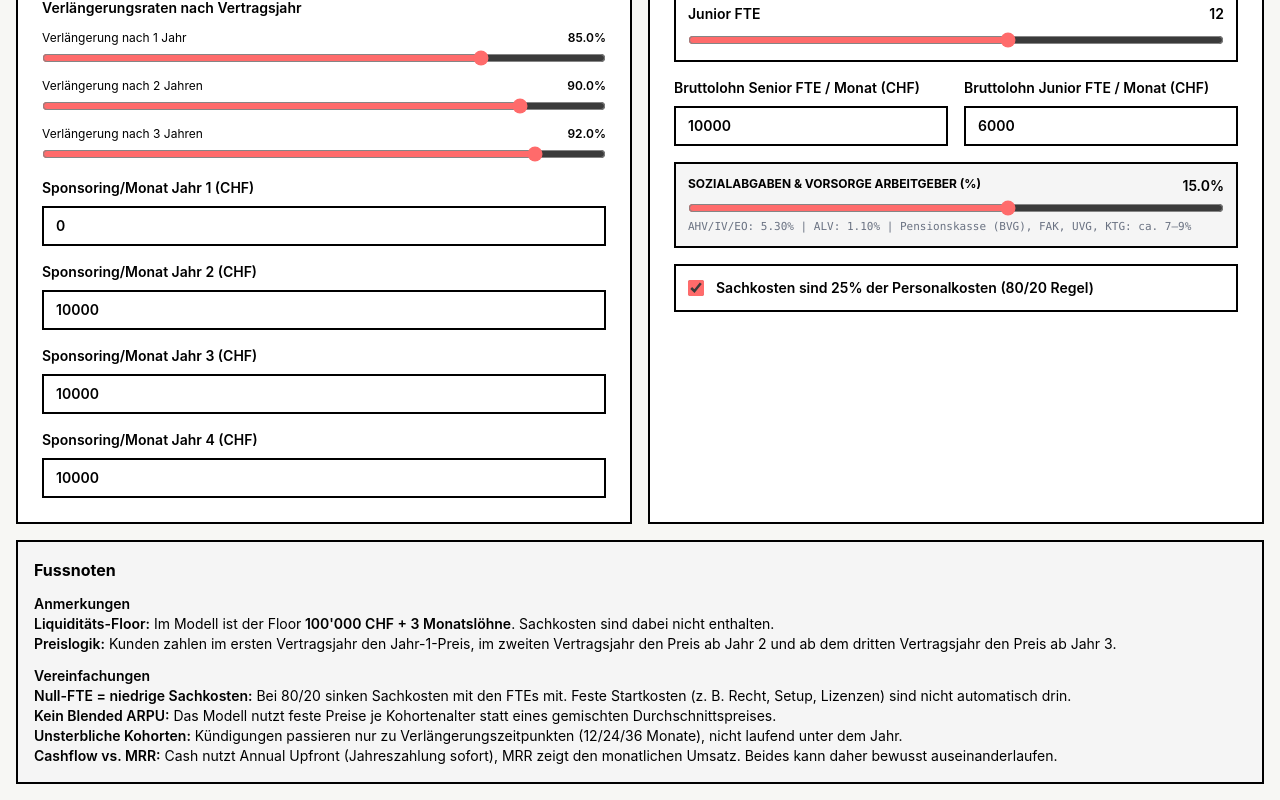
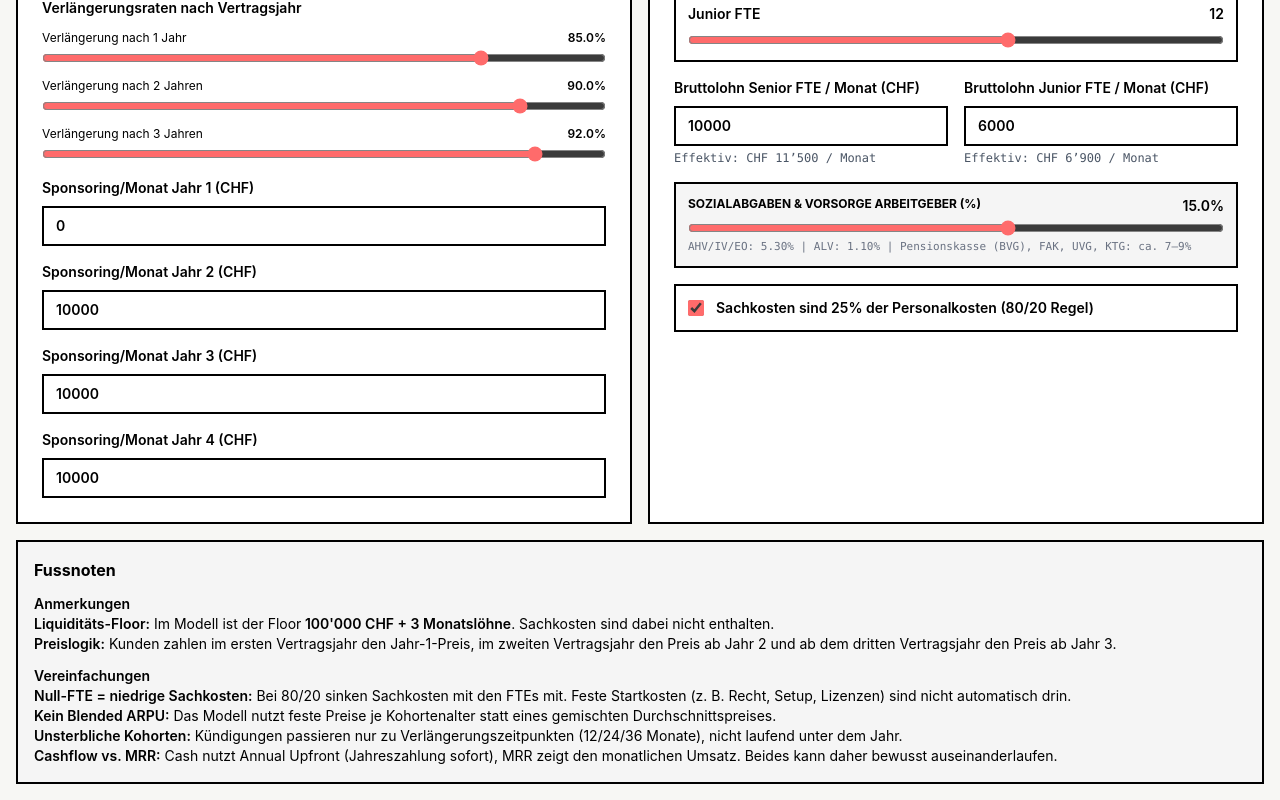
Before and after one commit to hektopascal2026/modell2, a React (Vite) app: page / in a window 1280 px wide. Shown: the part 1111-1911 px from the top of the page. Built offline with nearby package versions, Linux system fonts and the light colour scheme.

Commit message:
feat: show effective monthly salary costs underneath gross wages inputs

```diff
--- a/src/App.jsx
+++ b/src/App.jsx
@@ -29,7 +29,7 @@ const RESERVE_CHF = 100_000;
 const clampPercent = (value) => Math.min(100, Math.max(0, value));
 const clampNumber = (value) => (Number.isNaN(value) ? 0 : value);
 
-function LabeledNumberInput({ label, value, onChange, step = 1, min = 0, max }) {
+function LabeledNumberInput({ label, value, onChange, step = 1, min = 0, max, helpText }) {
   const [draft, setDraft] = useState(String(value));
 
   useEffect(() => {
@@ -59,6 +59,7 @@ function LabeledNumberInput({ label, value, onChange, step = 1, min = 0, max })
           }
         }}
       />
+      {helpText && <span className="text-xs text-gray-600 font-mono -mt-1">{helpText}</span>}
     </label>
   );
 }
@@ -656,12 +657,14 @@ function App() {
                   value={lohnSenior}
                   onChange={setLohnSenior}
                   step={500}
+                  helpText={`Effektiv: ${currencyFormatter.format(lohnSenior * (1 + sozialabgabenProzent / 100))} / Monat`}
                 />
                 <LabeledNumberInput
                   label="Bruttolohn Junior FTE / Monat (CHF)"
                   value={lohnJunior}
                   onChange={setLohnJunior}
                   step={500}
+                  helpText={`Effektiv: ${currencyFormatter.format(lohnJunior * (1 + sozialabgabenProzent / 100))} / Monat`}
                 />
               </div>
               <div className="grid gap-1 border-2 border-black p-3 bg-[#F5F5F5]">
```
